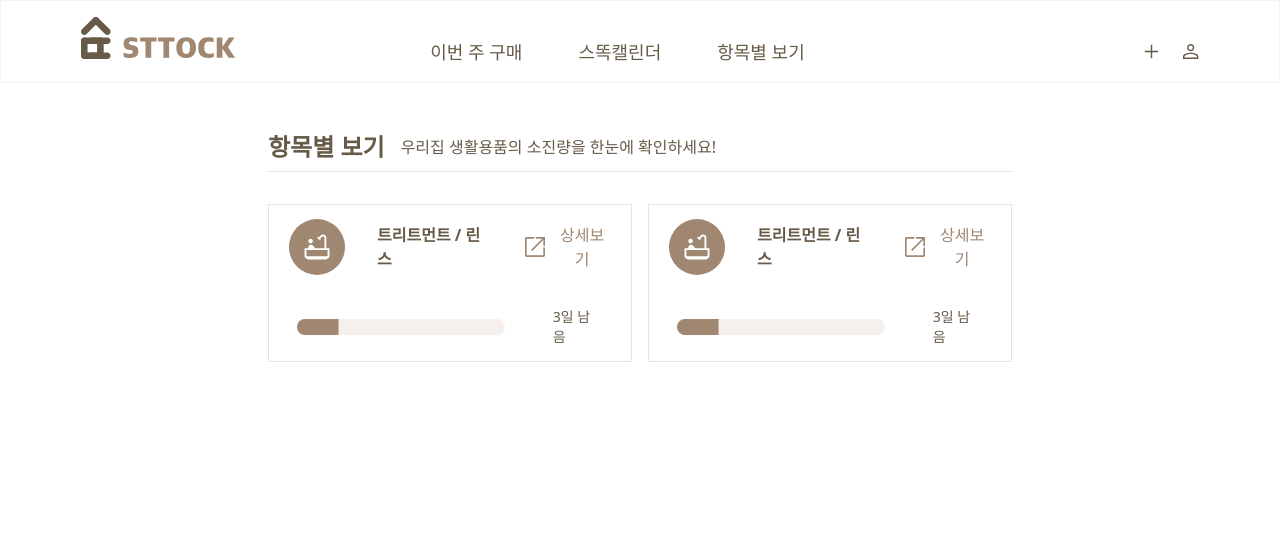
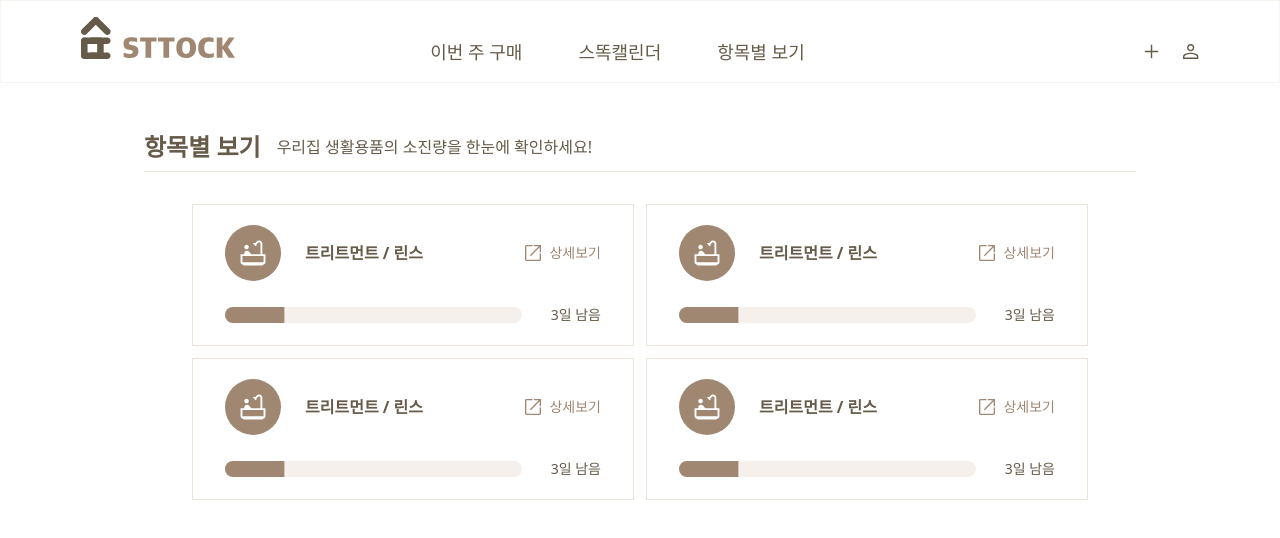
Before and after one commit to Team-Sttock/FE, a Next.js app: page /list in a window 1280 px wide. Shown: the top 538 px of the page. Built offline with nearby package versions, Linux system fonts and the light colour scheme.

Commit message:
feat : 스타일링 수정

```diff
--- a/features/products/components/Item.tsx
+++ b/features/products/components/Item.tsx
@@ -8,25 +8,29 @@ export default function Item() {
     remainDays: 3,
   }
   return (
-    <div className="border border-beige max-w-[467px] h-[158px] flex flex-col justify-center items-center p-5 space-y-8">
-      <div className="flex flex-row items-center justify-between space-x-8">
+    <div className="border border-beige max-w-[467px] w-full h-fit py-5 px-5 sm:px-8 space-y-6">
+      <div className="flex flex-row items-center w-full">
         <img
           src={product.categoryIcon}
           alt={product.categoryIcon}
-          className="w-14 h-14"
+          className="w-14 h-14 mr-6"
         />
-        <h3 className="text-dark-brown font-bold">{product.name}</h3>
+        <h3 className="mr-3 flex-1 text-dark-brown font-bold">
+          {product.name}
+        </h3>
         <GoToDetailButton />
       </div>
-      <div className="flex flex-row items-center justify-between space-x-12 mx-2">
+      <div className="flex flex-row items-center justify-between  w-full">
         <Line
           percent={20}
           strokeColor="#9f8772"
           trailColor="#f5f0eb"
           strokeLinecap="butt"
-          className="w-52 h-4 rounded-full"
+          className="w-full h-4 rounded-full mr-4"
         ></Line>
-        <h3 className="text-dark-brown text-sm">{product.remainDays}일 남음</h3>
+        <h3 className="text-dark-brown text-sm w-20 text-right">
+          {product.remainDays}일 남음
+        </h3>
       </div>
     </div>
   )
@@ -36,9 +40,13 @@ const GoToDetailButton = () => {
   return (
     <>
       <Link href="/detail/[id]" as="/detail/1" passHref>
-        <button className="flex flex-row items-center justify-center space-x-2">
-          <img src="/icons/goto.svg" alt="goto" />
-          <span className="text-light-brown">상세보기</span>
+        <button className="flex flex-row items-center justify-center space-x-2 ">
+          <img
+            src="/icons/goto.svg"
+            alt="goto"
+            className="w-4 h-4 object-cover"
+          />
+          <span className="text-light-brown text-sm">상세보기</span>
         </button>
       </Link>
     </>
--- a/pages/list.tsx
+++ b/pages/list.tsx
@@ -13,7 +13,7 @@ export default function Page() {
   return (
     <>
       <Navbar />
-      <main className="m-auto max-w-3xl w-full px-3 mb-10">
+      <main className="m-auto max-w-5xl w-full px-4 mb-10">
         <header className="mt-10 mb-6 w-full py-2">
           <div
             className={classNames(
@@ -36,7 +36,9 @@ export default function Page() {
           <hr className="relative w-full border-1 border-beige" />
         </header>
 
-        <div className="flex md:flex-row flex-col items-center justify-center md:space-x-4 md:space-y-0 space-y-4">
+        <div className="grid grid-cols-1 md:grid-cols-2 justify-items-center gap-3 w-full max-w-4xl m-auto">
+          <Item />
+          <Item />
           <Item />
           <Item />
         </div>
```
